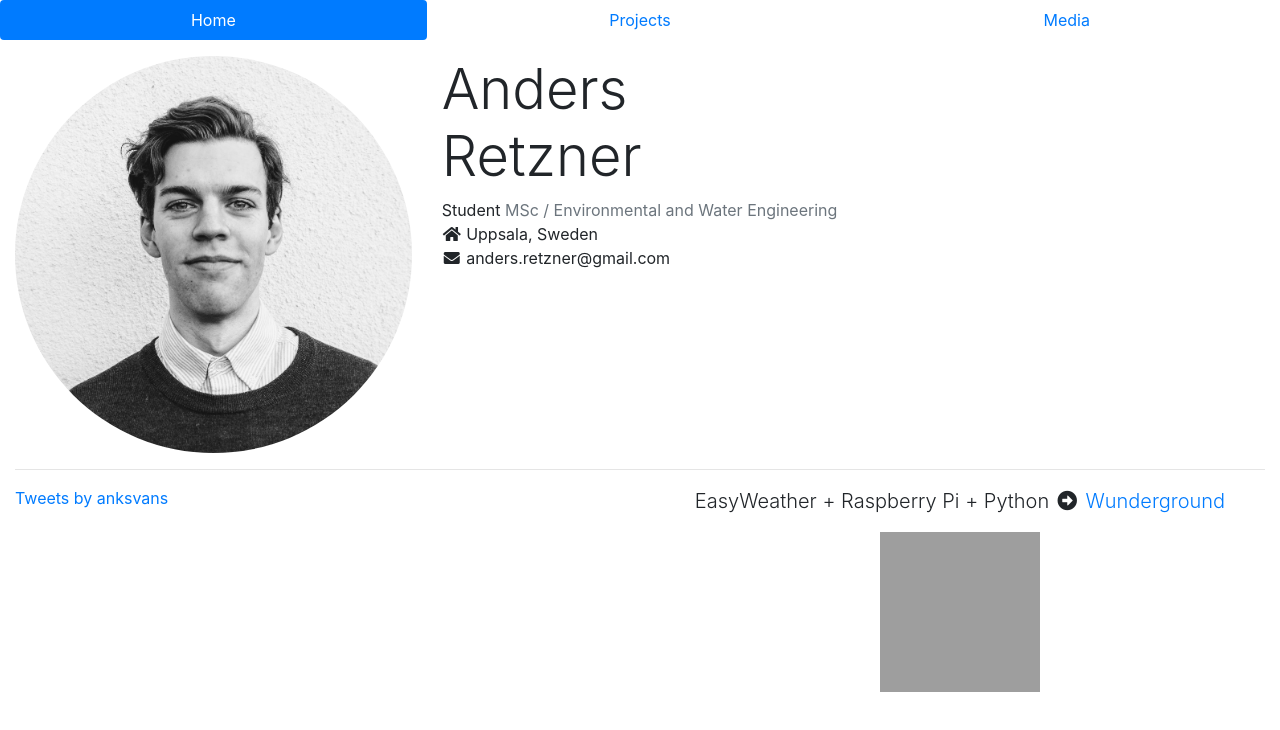
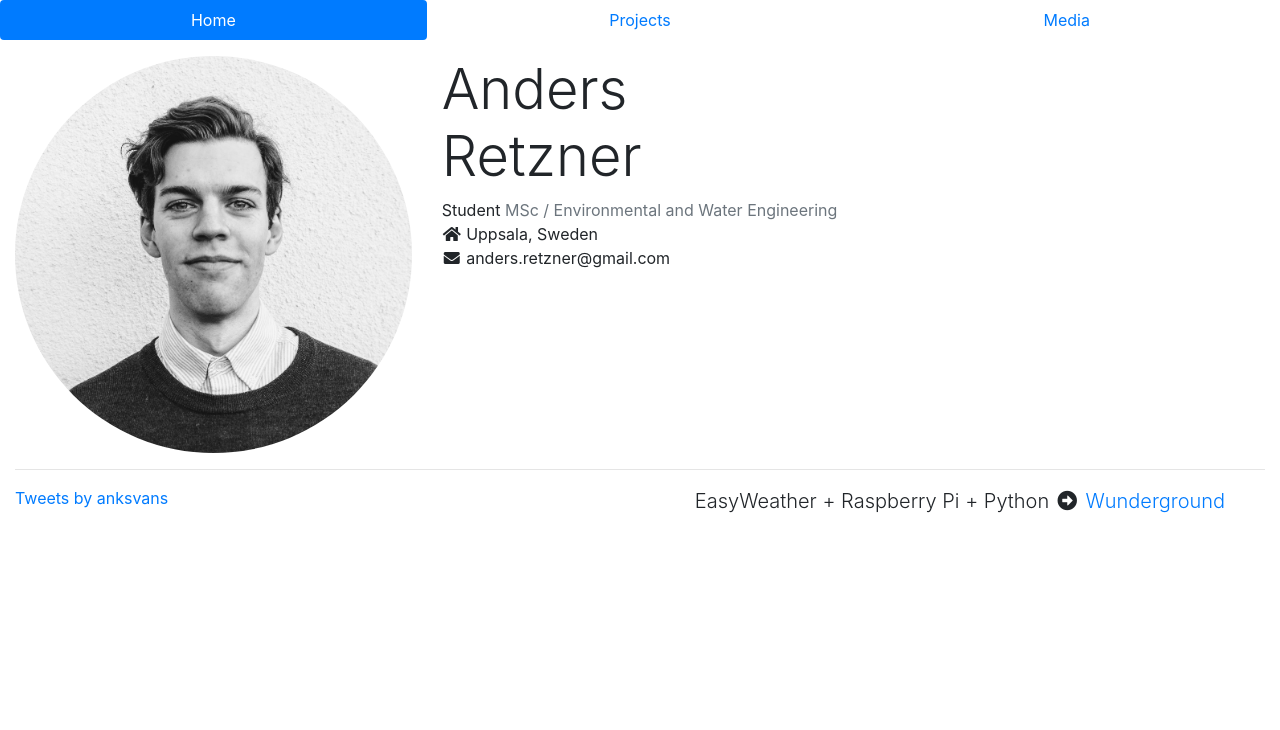
Before and after one commit to officialankan/anders-web, a plain HTML site: page index.html in a window 1280 px wide. Drawn offline with nearby package versions, Linux system fonts and the light colour scheme; grey boxes are pictures that could not be loaded.

Commit message:
Update index.html
removed Wunderground widget that is no longer supported

```diff
--- a/index.html
+++ b/index.html
@@ -46,8 +46,7 @@
 							<a class="twitter-timeline" data-height="600" href="https://twitter.com/anksvans?ref_src=twsrc%5Etfw">Tweets by anksvans</a> <script async src="https://platform.twitter.com/widgets.js" charset="utf-8"></script>
 						</div>
 						<div class="col text-center">
-						<p class="lead">EasyWeather + Raspberry Pi + Python <i class="fas fa-arrow-alt-circle-right fa-fw"></i> <a href="http://www.wunderground.com/weatherstation/WXDailyHistory.asp?ID=ILUNDLUN2">Wunderground</a></p>
-						<a href="http://www.wunderground.com/weatherstation/WXDailyHistory.asp?ID=ILUNDLUN2"><img src="http://banners.wunderground.com/cgi-bin/banner/ban/wxBanner?bannertype=wxstnsticker_metric&weatherstationcount=ILUNDLUN2" height="160" width="160" border="0" alt="Weather Underground PWS ILUNDLUN2" /></a>
+						<p class="lead">EasyWeather + Raspberry Pi + Python <i class="fas fa-arrow-alt-circle-right fa-fw"></i> <a href="https://www.wunderground.com/dashboard/pws/ILUNDLUN2">Wunderground</a></p>
 						</div>
 				</div>
 			</div>
```
